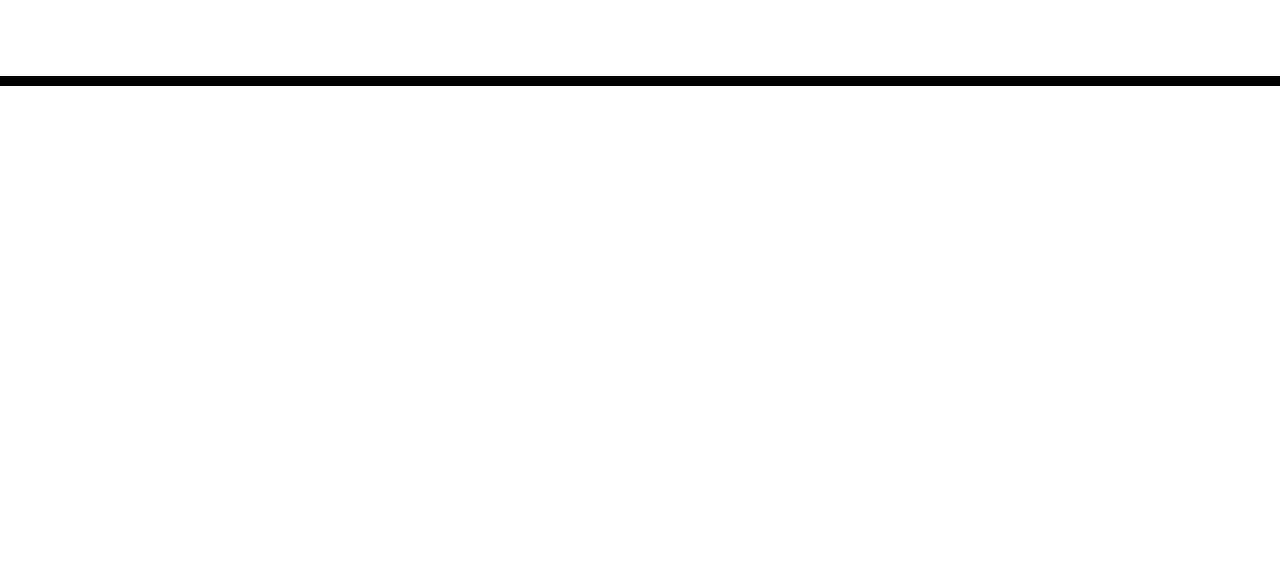
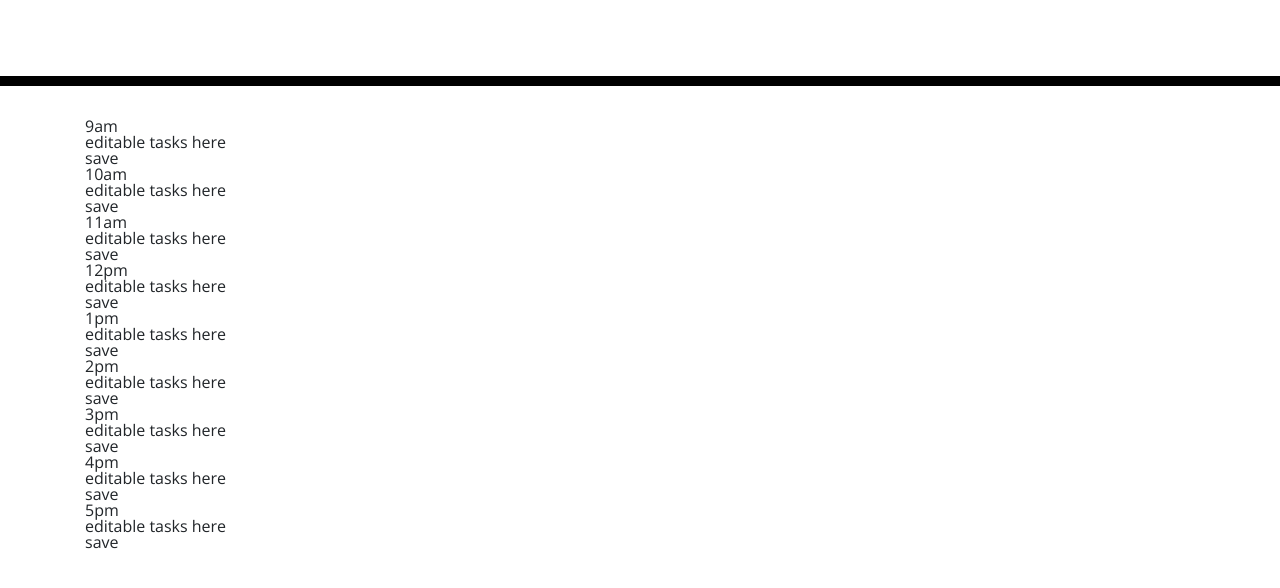
Before and after one commit to SKYang014/work-day-scheduler-, a plain HTML site: page index.html in a window 1280 px wide. Shown: the part 182-770 px from the top of the page. Drawn offline with nearby package versions, Linux system fonts and the light colour scheme.

Commit message:
added structure of scheduler

```diff
--- a/assets/js/script.js
+++ b/assets/js/script.js
@@ -0,0 +1,57 @@
+var saveBtn = "save";
+var tasks = [];
+var workHours = ["9am", "10am", "11am", "12pm", "1pm", "2pm", "3pm", "4pm", "5pm"];
+var slotAreaEl = document.querySelector(".container")
+
+// function appendText() {
+//     var txt1 = "<div id= hour[i]>txt1</div>";        // Create text with HTML
+//     var txt2 = $("<div></div>").text("txt2.");  // Create text with jQuery
+//     var txt3 = document.createElement("btn");
+//     txt3.innerHTML = "txt3.";         // Create text with DOM
+//     $(".container").append(txt1, txt2, txt3);
+    // $(".container").append(txt1);   // Append new elements
+    // $("div").append(txt2);
+    // $("p").after(txt3);
+//}
+
+function edit_content(){
+    document.querySelectorAll('.task_' + workHours[i]).forEach(function(ele){
+        ele.contentEditable = 'true';
+    })
+}
+
+var scheduler = function () {
+    var slot = document.createElement("div");
+    slot.className = 'slot_'+ workHours[i];
+    $(slot).append(timeArea, textArea, saveBtn);
+    $(slotAreaEl).append(slot);
+}
+
+//rcreate 9 containers for 9 hours of the work day
+for (var i = 0; i < workHours.length; i++) {
+
+    //add time div and append the index
+    var timeArea = document.createElement("article");
+    var time = workHours[i];
+    $(timeArea).append(time)
+
+    //add editable text box created elsewhere
+    var textArea = document.createElement("article");
+    //textArea.className =  "task";
+    textArea.className =  'task_' + workHours[i];
+    var text = "editable tasks here";
+    $(textArea).append(text);
+
+
+    //add save button, have it look for nearest and
+    //find the ID of the container div to save to local storage
+    // var saveBtn = document.createElement("btn");
+
+
+    scheduler();
+    edit_content();
+}
+//create an editable textbox
+//document.getElementsByClassName('task').contentEditable = 'true';
+    //$(".task").get(0).contentEditable = "true";
+//
--- a/index.html
+++ b/index.html
@@ -30,12 +30,14 @@
             </p>
             <p id="currentDay" class="lead"></p>
         </header>
-        <div class="container">
+        <section class="container">
+            <!-- <button onclick="appendText()">Append text</button> -->
             <!-- Timeblocks go here -->
-        </div>
+        </section>
 
         <script src="https://code.jquery.com/jquery-3.4.1.min.js"></script>
         <script src="https://cdnjs.cloudflare.com/ajax/libs/moment.js/2.24.0/moment.min.js"></script>
+        <script src="https://ajax.googleapis.com/ajax/libs/jquery/3.6.0/jquery.min.js"></script>
         <script src="./assets/js/script.js"></script>
     </body>
 </html>
```
